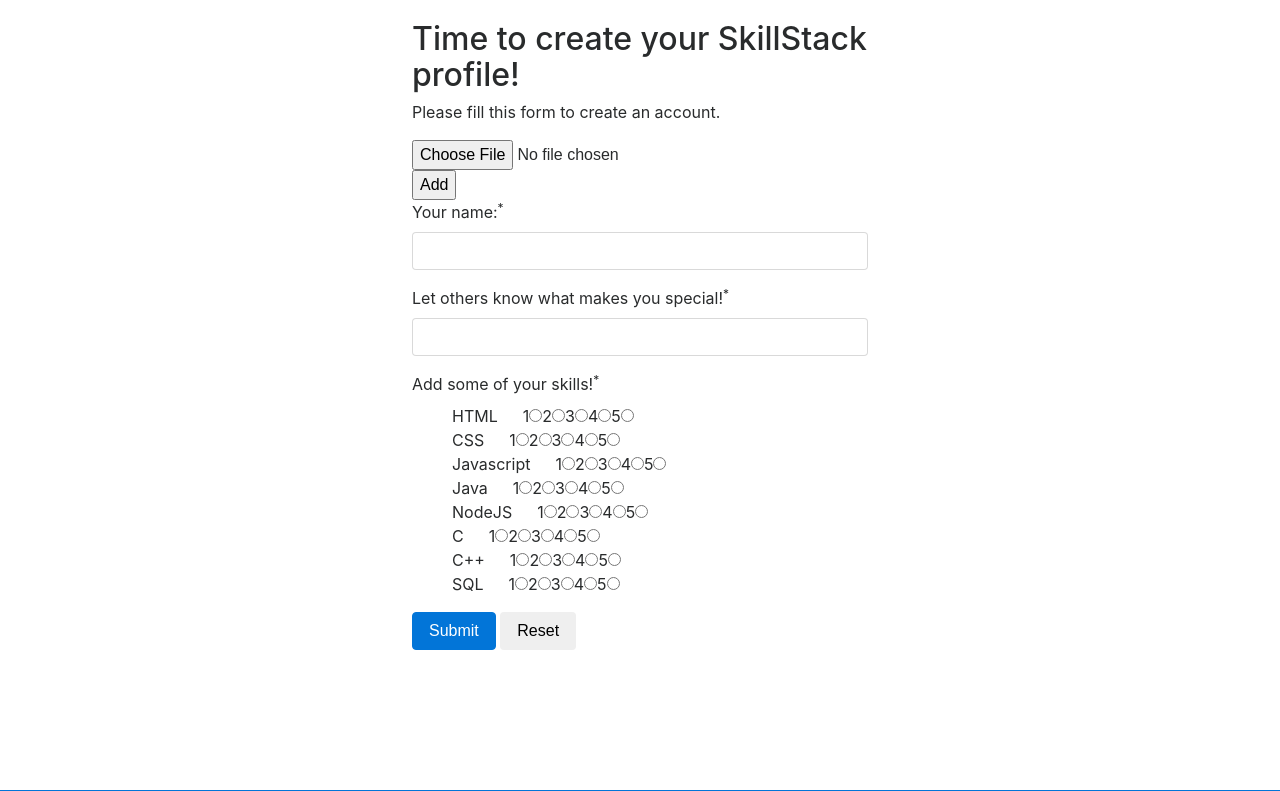
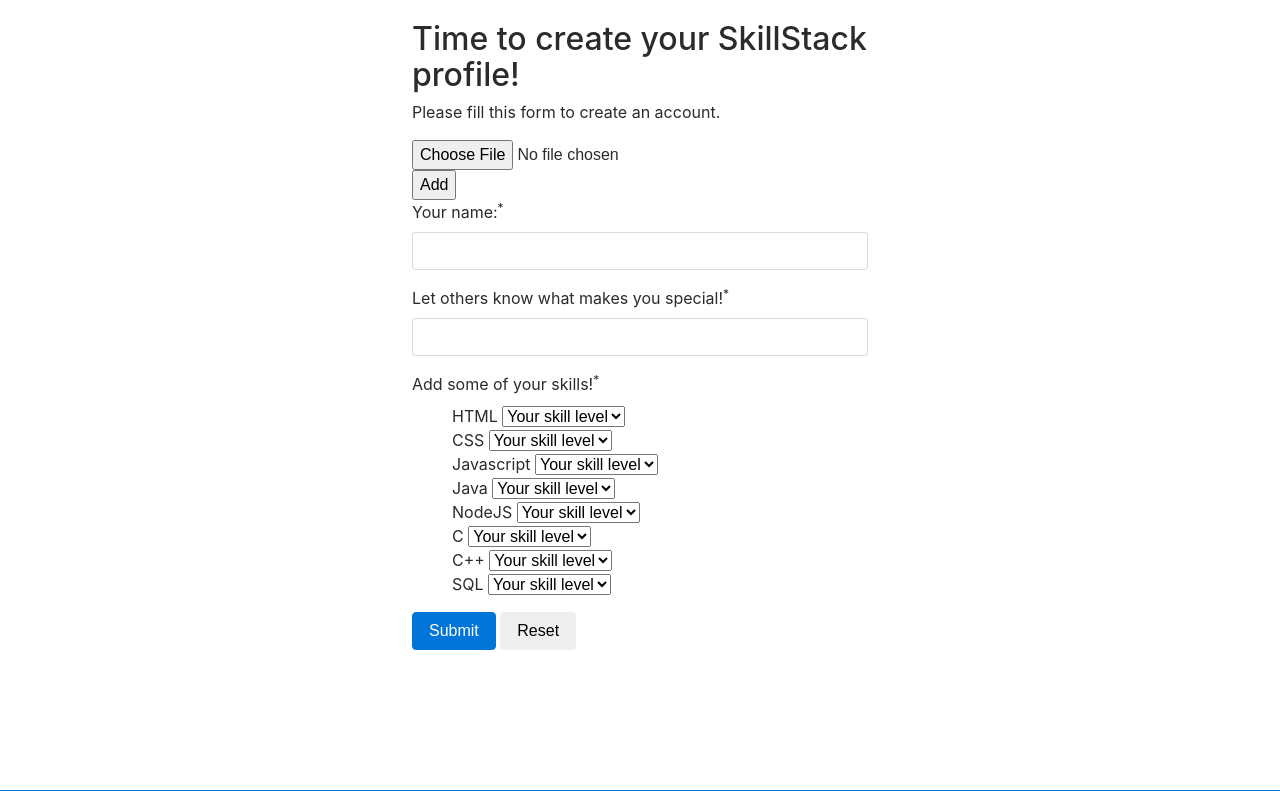
Before and after one commit to matiasrantanen/SkillStack, a PHP site: page /createprofile.php in a window 1280 px wide. Shown: the part 181-972 px from the top of the page. Run offline with PHP 8.4, Linux system fonts and the light colour scheme.

Commit message:
createprofile dropdowns working

```diff
--- a/createprofile.php
+++ b/createprofile.php
@@ -27,28 +27,42 @@ if($_SERVER["REQUEST_METHOD"] == "POST"){
   if(empty(trim($_POST["aboutme"]))){
     $description_err = "Tell us something about yourself!";
 }
-if(empty(trim($_POST["skills"]))){
-    $skills_err = "Add at least 1 skill :)";
-}
 //get input from user and insert into table
   $name = mysqli_real_escape_string($link, $_POST['firstname']);
   $description = mysqli_real_escape_string($link, $_POST['aboutme']);
+  $htmlSkill = mysqli_real_escape_string($link, $_POST['htmlSkill']);
+  $cssSkill = mysqli_real_escape_string($link, $_POST['cssSkill']);
+  $jsSkill = mysqli_real_escape_string($link, $_POST['jsSkill']);
+  $javaSkill = mysqli_real_escape_string($link, $_POST['javaSkill']);
+  $nodeSkill = mysqli_real_escape_string($link, $_POST['nodeSkill']);
+  $cSkill = mysqli_real_escape_string($link, $_POST['cSkill']);
+  $cppSkill = mysqli_real_escape_string($link, $_POST['cppSkill']);
+  $sqlSkill = mysqli_real_escape_string($link, $_POST['sqlSkill']);
 
   //check for empty input before inserting into db
   if(empty($name_err) && empty($description_err)){
 
     // Prepare an insert statement
-    $sqli = "UPDATE users SET name = ? , description = ? WHERE username = ?";
+    $sqli = "UPDATE users SET name = ? , description = ?, htmlskill = ?, cssskill = ?, jsskill = ?, javaskill = ?, nodeskill = ?, cskill = ?, cppskill = ?, sqlskill = ? WHERE username = ?";
 
     if($stmt = mysqli_prepare($link, $sqli)){
         // Bind variables to the prepared statement as parameters
-        mysqli_stmt_bind_param($stmt, "sss", $param_name, $param_desc, $param_username);
+        mysqli_stmt_bind_param($stmt, "sssssssssss", $param_name, $param_desc, $param_htmlskill, $param_cssskill, $param_jsskill, $param_javaskill, $param_nodeskill, $param_cskill, $param_cppskill, $param_sqlskill, $param_username);
 
 
         // Set parameters
         $param_name = $name;
         $param_desc = $description;
         $param_username = $username;
+        $param_htmlskill = $htmlSkill;
+        $param_cssskill = $cssSkill;
+        $param_jsskill = $jsSkill;
+        $param_javaskill = $javaSkill;
+        $param_nodeskill = $nodeSkill;
+        $param_cskill = $cSkill;
+        $param_cppskill = $cppSkill;
+        $param_sqlskill = $sqlSkill;
+
 
         // Attempt to execute the prepared statement
         if(mysqli_stmt_execute($stmt)){
@@ -113,15 +127,71 @@ mysqli_close($link);
             </div>
             <div class="form-group <?php echo (!empty($skills_err)) ? 'has-error' : ''; ?>">
             <label>Add some of your skills!<sup>*</sup></label>
-            <ul id="languages">
-                <li>HTML &emsp; 1<input type="radio" name="HTML" value="1">2<input type="radio" name="HTML" value="2">3<input type="radio" name="HTML" value="3">4<input type="radio" name="HTML" value="4">5<input type="radio" name="HTML" value="5"></li>
-                <li>CSS &emsp; 1<input type="radio" name="CSS" value="1">2<input type="radio" name="CSS" value="2">3<input type="radio" name="CSS" value="3">4<input type="radio" name="CSS" value="4">5<input type="radio" name="CSS" value="5"></li>
-                <li>Javascript &emsp; 1<input type="radio" name="JS" value="1">2<input type="radio" name="JS" value="2">3<input type="radio" name="JS" value="3">4<input type="radio" name="JS" value="4">5<input type="radio" name="JS" value="5"></li>
-                <li>Java &emsp; 1<input type="radio" name="JAVA" value="1">2<input type="radio" name="JAVA" value="2">3<input type="radio" name="JAVA" value="3">4<input type="radio" name="JAVA" value="4">5<input type="radio" name="JAVA" value="5"></li>
-                <li>NodeJS &emsp; 1<input type="radio" name="NODE" value="1">2<input type="radio" name="NODE" value="2">3<input type="radio" name="NODE" value="3">4<input type="radio" name="NODE" value="4">5<input type="radio" name="NODE" value="5"></li>
-                <li>C &emsp; 1<input type="radio" name="C" value="1">2<input type="radio" name="C" value="2">3<input type="radio" name="C" value="3">4<input type="radio" name="C" value="4">5<input type="radio" name="C" value="5"></li>
-                <li>C++ &emsp; 1<input type="radio" name="C++" value="1">2<input type="radio" name="C++" value="2">3<input type="radio" name="C++" value="3">4<input type="radio" name="C++" value="4">5<input type="radio" name="C++" value="5"></li>
-                <li>SQL &emsp; 1<input type="radio" name="SQL" value="1">2<input type="radio" name="SQL" value="2">3<input type="radio" name="SQL" value="3">4<input type="radio" name="SQL" value="4">5<input type="radio" name="SQL" value="5"></li>
+            <ul id="skills">
+                <li>HTML <select name="htmlSkill">
+                <option value="">Your skill level</option>
+                <option value="1">1</option>
+                <option value="2">2</option>
+                <option value="3">3</option>
+                <option value="4">4</option>
+                <option value="5">5</option>
+                </select></li>
+                <li>CSS <select name="cssSkill">
+                <option value="">Your skill level</option>
+                <option value="1">1</option>
+                <option value="2">2</option>
+                <option value="3">3</option>
+                <option value="4">4</option>
+                <option value="5">5</option>
+                </select></li>
+                <li>Javascript <select name="jsSkill">
+                <option value="">Your skill level</option>
+                <option value="1">1</option>
+                <option value="2">2</option>
+                <option value="3">3</option>
+                <option value="4">4</option>
+                <option value="5">5</option>
+                </select></li>
+                <li>Java <select name="javaSkill">
+                <option value="">Your skill level</option>
+                <option value="1">1</option>
+                <option value="2">2</option>
+                <option value="3">3</option>
+                <option value="4">4</option>
+                <option value="5">5</option>
+                </select></li>
+                <li>NodeJS <select name="nodeSkill">
+                <option value="">Your skill level</option>
+                <option value="1">1</option>
+                <option value="2">2</option>
+                <option value="3">3</option>
+                <option value="4">4</option>
+                <option value="5">5</option>
+                </select></li>
+                <li>C <select name="cSkill">
+                <option value="">Your skill level</option>
+                <option value="1">1</option>
+                <option value="2">2</option>
+                <option value="3">3</option>
+                <option value="4">4</option>
+                <option value="5">5</option>
+                </select></li>
+                <li>C++ <select name="cppSkill">
+                <option value="">Your skill level</option>
+                <option value="1">1</option>
+                <option value="2">2</option>
+                <option value="3">3</option>
+                <option value="4">4</option>
+                <option value="5">5</option>
+                </select></li>
+                <li>SQL <select name="sqlSkill">
+                <option value="">Your skill level</option>
+                <option value="1">1</option>
+                <option value="2">2</option>
+                <option value="3">3</option>
+                <option value="4">4</option>
+                <option value="5">5</option>
+                </select></li>
 
             </ul>
 
--- a/css/skillstack.css
+++ b/css/skillstack.css
@@ -53,6 +53,6 @@ body {
     color: white;
     border: none;
 }
-#languages {
+#skills {
     list-style-type: none;
 }
```
